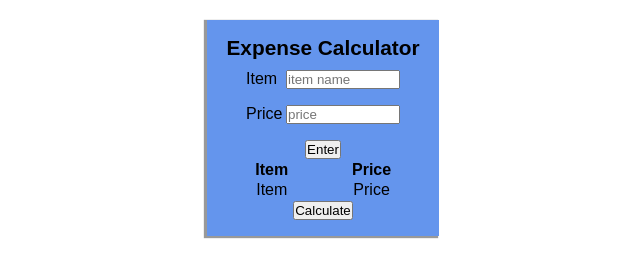
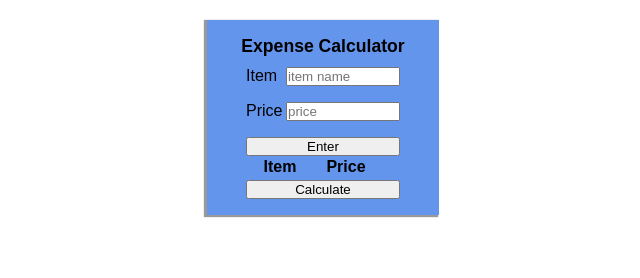
Before and after one commit to adamjralph/protojs, a website: page index.html in a window 1280 px wide. Shown: the whole page, without its empty margins (317-957 px from the left). Drawn offline with Linux system fonts and the light colour scheme.

Commit message:
inproved styling

```diff
--- a/css/style.css
+++ b/css/style.css
@@ -28,26 +28,28 @@
 .expenses-form {
   display: flex;
   flex-direction: column;
-  align-items: center;
+  align-items: flex-start;
 }
 
 .heading {
-  text-align: center;
-  font-size: 1.3rem;
+  /* text-align: center; */
+  font-size: 1.1rem;
   font-weight: 600;
   margin-bottom: 10px;
 }
 
 .input-group {
   display: flex;
-  justify-content: space-between;
-  align-items: space-between;
+  width: fit-content;
+  /* justify-content: flex-start; */
+  /* align-items: space-between; */
   margin-bottom: 1em;
 }
 
 .input-label {
   display: inline-block;
   min-width: 40px;
+  max-width: fit-content;
   /* margin: 0 6px; */
 }
 
@@ -83,3 +85,8 @@
 tbody tr td {
   padding: 0 2em;
 }
+
+.btn {
+  width: 100%;
+  margin: auto;
+}
--- a/index.html
+++ b/index.html
@@ -30,8 +30,8 @@
         </thead>
         <tbody>
           <tr id="table-display">
-            <td id="result-item" class="result-item">Item</td>
-            <td id="result-price" class="result-price">Price</td>
+            <td id="result-item" class="result-item"></td>
+            <td id="result-price" class="result-price"></td>
           </tr>
         </tbody>
       </table>
```
